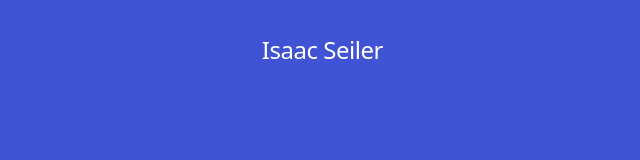
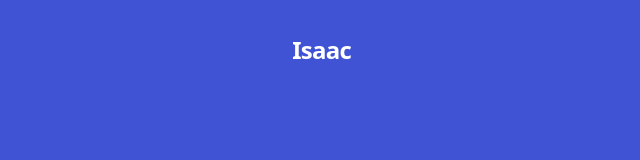
Before and after one commit to isaaciseiler-beep/temp_site, a Next.js app: page / in a window 1280 px wide. Shown: the top 160 px of the page, without its empty margins (318-958 px from the left). Built offline with nearby package versions, Linux system fonts and the light colour scheme.

Commit message:
Update BrandMark.tsx

```diff
--- a/components/BrandMark.tsx
+++ b/components/BrandMark.tsx
@@ -2,10 +2,9 @@
 "use client";
 
 export default function BrandMark() {
-  // system font + slightly tighter tracking like your reference
   return (
-    <span className="font-sans font-normal text-white tracking-[-0.02em]">
-      Isaac Seiler
+    <span className="font-sans font-semibold text-white tracking-[-0.03em]">
+      Isaac
     </span>
   );
 }
```
